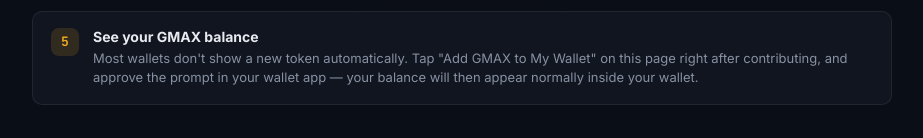
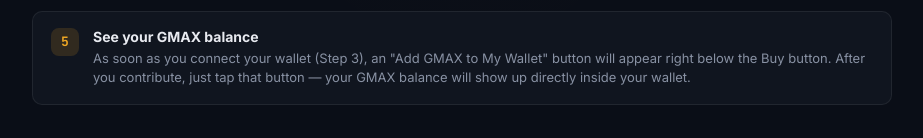
Before and after one commit to growmaxx/gmax-presale, a plain HTML site: page index.html in a window 1280 px wide. Shown: the part 1768-1906 px from the top of the page, without its empty margins (178-1101 px from the left). Drawn offline with nearby package versions, Linux system fonts and the light colour scheme.

Commit message:
Update index.html

```diff
--- a/index.html
+++ b/index.html
@@ -418,7 +418,7 @@
         <div class="step-num">5</div>
         <div class="step-body">
           <h4>See your GMAX balance</h4>
-          <p>Most wallets don't show a new token automatically. Tap "Add GMAX to My Wallet" on this page right after contributing, and approve the prompt in your wallet app — your balance will then appear normally inside your wallet.</p>
+          <p>As soon as you connect your wallet (Step 3), an "Add GMAX to My Wallet" button will appear right below the Buy button. After you contribute, just tap that button — your GMAX balance will show up directly inside your wallet.</p>
         </div>
       </div>
     </div>
```
